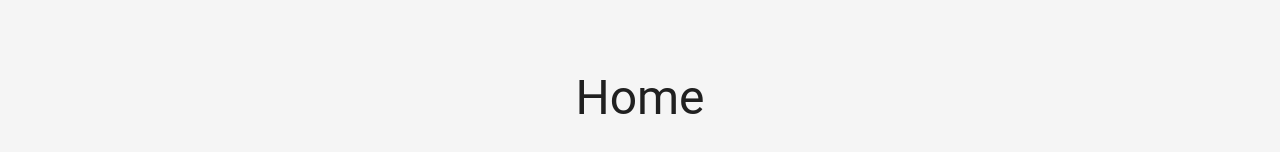
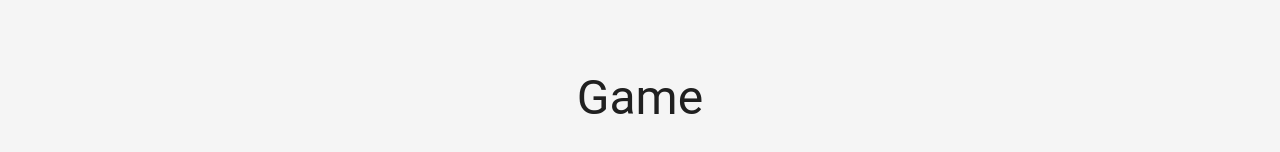
Before and after one commit to Somingo/match-3-v1, a React (Create React App) app: page /game in a window 1280 px wide. Shown: the part 334-486 px from the top of the page. Built offline with nearby package versions, Linux system fonts and the light colour scheme.

Commit message:
fix copypaste issue on game component

```diff
--- a/src/Match3Game/Match3Game.tsx
+++ b/src/Match3Game/Match3Game.tsx
@@ -10,7 +10,7 @@ export const Match3Game:FC = ()=> {
         justifyContent: 'center',
         alignItems: 'center'
     }}>
-        <Typography variant="h3">Home</Typography>
+        <Typography variant="h3">Game</Typography>
     </Box>
     );
 };
```
